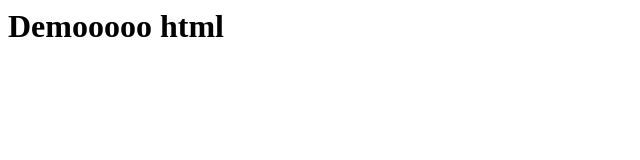
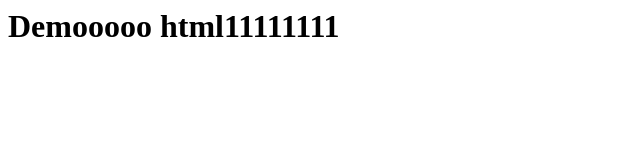
Before and after one commit to CuongTQ0012/test_Github, a plain HTML site: page main/index1.html in a window 1280 px wide. Shown: the whole page, without its empty margins (0-640 px from the left). Drawn offline with Linux system fonts and the light colour scheme.

Commit message:
sua lai index1

```diff
--- a/main/index1.html
+++ b/main/index1.html
@@ -6,6 +6,6 @@
     <title>Document</title>
 </head>
 <body>
-    <h1>Demooooo html</h1>
+    <h1>Demooooo html11111111</h1>
 </body>
 </html>
```
